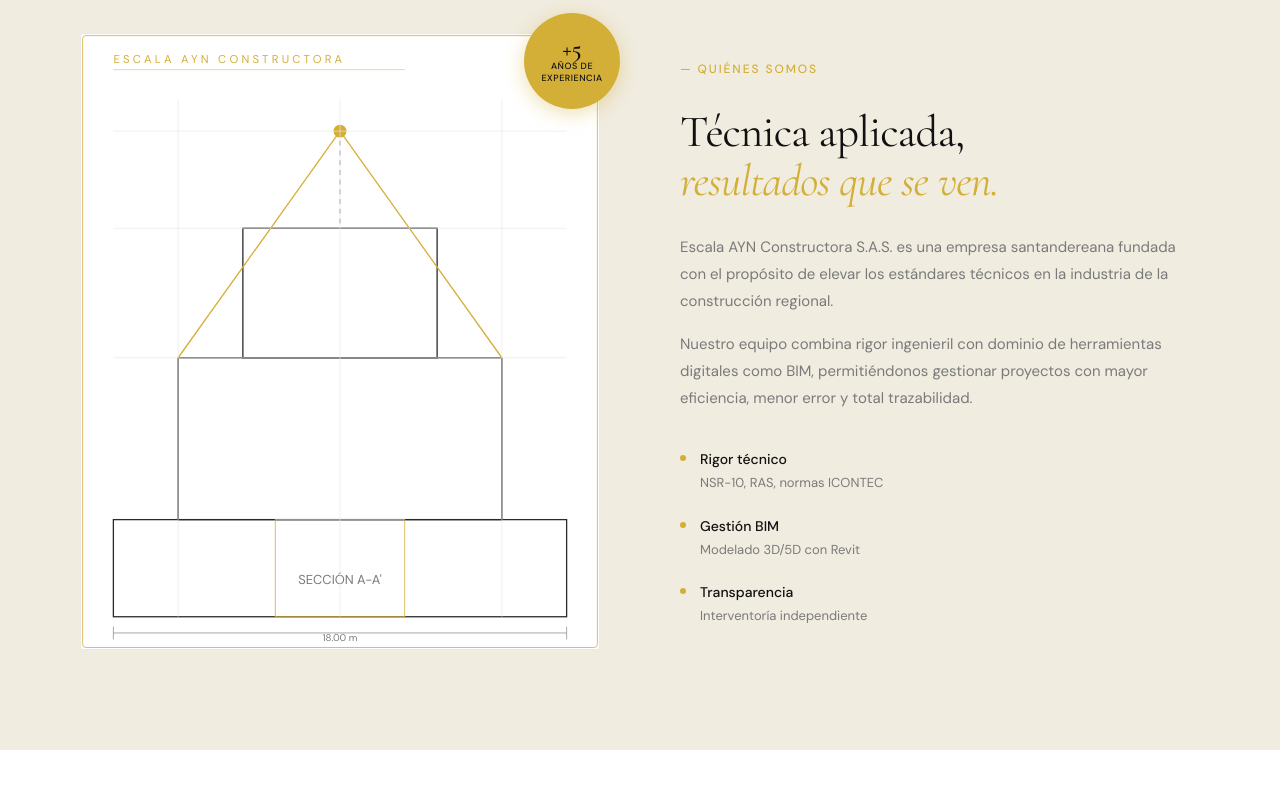
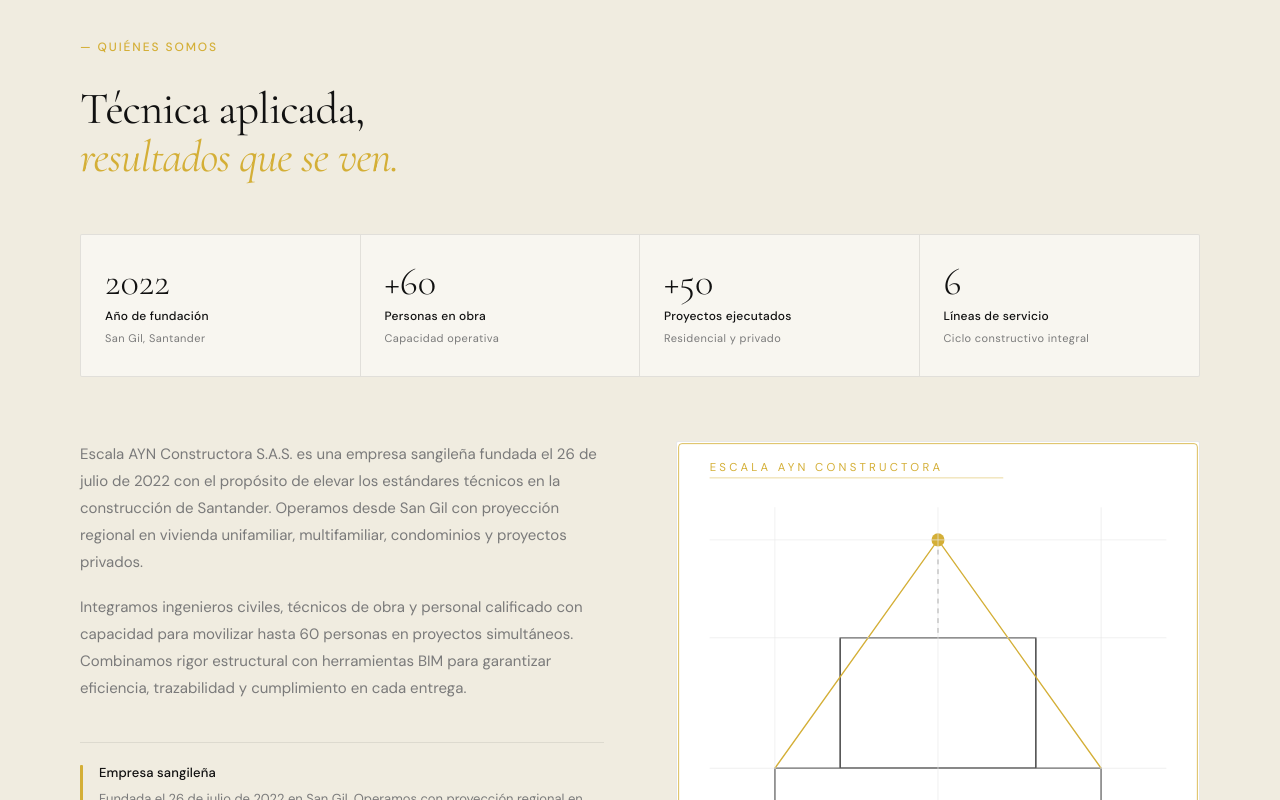
Before and after one commit to Alejo0301/escala-ayn-web, a React (Vite) app: page / in a window 1280 px wide. Shown: the part 2020-2820 px from the top of the page. Built offline with nearby package versions, Linux system fonts and the light colour scheme.

Commit message:
Redesign about section

```diff
--- a/src/App.css
+++ b/src/App.css
@@ -620,119 +620,167 @@
   background: var(--beige-light);
 }
 
-.nosotros__inner {
+/* Encabezado: izquierdo, no centrado */
+.nosotros__header {
+  max-width: 580px;
+  margin-bottom: 52px;
+}
+
+.nosotros__title {
+  font-size: clamp(32px, 3.5vw, 48px);
+  margin: 12px 0 0;
+  line-height: 1.08;
+}
+.nosotros__title em { color: var(--gold); font-style: italic; }
+
+/* Franja de métricas */
+.nosotros__metrics {
+  display: grid;
+  grid-template-columns: repeat(4, 1fr);
+  border: 1px solid rgba(0,0,0,0.09);
+  border-radius: 2px;
+  margin-bottom: 64px;
+  overflow: hidden;
+  background: rgba(255,255,255,0.5);
+}
+
+.nosotros__metric {
+  display: flex;
+  flex-direction: column;
+  gap: 4px;
+  padding: 28px 24px;
+  border-right: 1px solid rgba(0,0,0,0.09);
+}
+
+.nosotros__metric:last-child {
+  border-right: none;
+}
+
+.nosotros__metric-num {
+  font-family: var(--font-display);
+  font-size: clamp(32px, 3vw, 44px);
+  font-weight: 300;
+  color: var(--black);
+  line-height: 1;
+}
+
+.nosotros__metric-label {
+  font-size: 12px;
+  font-weight: 500;
+  color: var(--black);
+  letter-spacing: 0.02em;
+  margin-top: 2px;
+}
+
+.nosotros__metric-sub {
+  font-size: 11px;
+  color: var(--gray-mid);
+  letter-spacing: 0.04em;
+}
+
+/* Cuerpo: texto + diagrama */
+.nosotros__body {
   display: grid;
   grid-template-columns: 1fr 1fr;
-  gap: 80px;
-  align-items: center;
+  gap: 72px;
+  align-items: start;
 }
 
-.nosotros__visual {
-  position: relative;
+/* Columna de texto */
+.nosotros__text {
+  font-size: 15px;
+  color: var(--gray-mid);
+  line-height: 1.8;
+  margin-bottom: 18px;
 }
 
+.nosotros__pillars {
+  margin-top: 40px;
+  display: flex;
+  flex-direction: column;
+  gap: 0;
+  border-top: 1px solid rgba(0,0,0,0.08);
+}
+
+.nosotros__pillar {
+  display: flex;
+  gap: 16px;
+  align-items: flex-start;
+  padding: 20px 0;
+  border-bottom: 1px solid rgba(0,0,0,0.08);
+}
+
+.nosotros__pillar-mark {
+  width: 3px;
+  height: 36px;
+  background: var(--gold);
+  flex-shrink: 0;
+  margin-top: 2px;
+  border-radius: 1px;
+}
+
+.nosotros__pillar-title {
+  display: block;
+  font-size: 13px;
+  font-weight: 500;
+  color: var(--black);
+  margin-bottom: 4px;
+  letter-spacing: 0.01em;
+}
+
+.nosotros__pillar-desc {
+  font-size: 13px;
+  color: var(--gray-mid);
+  line-height: 1.65;
+}
+
+/* Columna de diagrama */
 .nosotros__diagram {
   background: var(--white);
   border: 1px solid var(--gray-light);
   border-radius: 2px;
   overflow: hidden;
-  padding: 0;
 }
+
 .nosotros__diagram svg {
   width: 100%;
   height: auto;
   display: block;
 }
 
-.nosotros__badge {
-  position: absolute;
-  top: -20px;
-  right: -20px;
-  width: 96px;
-  height: 96px;
-  background: var(--gold);
-  border-radius: 50%;
-  display: flex;
-  flex-direction: column;
-  align-items: center;
-  justify-content: center;
+.nosotros__diagram-caption {
+  font-size: 10px;
+  color: var(--gray-mid);
+  letter-spacing: 0.08em;
+  text-transform: uppercase;
   text-align: center;
-  z-index: 2;
-  box-shadow: 0 4px 20px rgba(212, 175, 55, 0.4);
-}
-.nosotros__badge-num {
-  font-family: var(--font-display);
-  font-size: 24px;
-  font-weight: 700;
-  color: var(--black);
-  line-height: 1;
-}
-.nosotros__badge-label {
-  font-size: 9px;
-  font-weight: 500;
-  color: var(--black);
-  text-transform: uppercase;
-  letter-spacing: 0.06em;
-  line-height: 1.3;
+  margin-top: 12px;
+  opacity: 0.7;
 }
 
-.nosotros__content {
-  padding: 20px 0;
-}
-
-.nosotros__title {
-  font-size: clamp(32px, 3.5vw, 48px);
-  margin: 12px 0 28px;
-}
-.nosotros__title em { color: var(--gold); font-style: italic; }
-
-.nosotros__text {
-  font-size: 15px;
-  color: var(--gray-mid);
-  line-height: 1.8;
-  margin-bottom: 16px;
-}
-
-.nosotros__pillars {
-  margin-top: 36px;
-  display: flex;
-  flex-direction: column;
-  gap: 20px;
-}
-
-.nosotros__pillar {
-  display: flex;
-  gap: 14px;
-  align-items: flex-start;
-}
-
-.nosotros__pillar-dot {
-  width: 6px;
-  height: 6px;
-  background: var(--gold);
-  border-radius: 50%;
-  flex-shrink: 0;
-  margin-top: 7px;
-}
-
-.nosotros__pillar strong {
-  display: block;
-  font-size: 14px;
-  font-weight: 500;
-  color: var(--black);
-  margin-bottom: 2px;
-}
-.nosotros__pillar p {
-  font-size: 13px;
-  color: var(--gray-mid);
+@media (max-width: 1024px) {
+  .nosotros__metric { padding: 24px 18px; }
 }
 
 @media (max-width: 900px) {
-  .nosotros__inner {
+  .nosotros__metrics {
+    grid-template-columns: repeat(2, 1fr);
+  }
+  .nosotros__metric:nth-child(2) { border-right: none; }
+  .nosotros__metric:nth-child(1),
+  .nosotros__metric:nth-child(2) { border-bottom: 1px solid rgba(0,0,0,0.09); }
+
+  .nosotros__body {
     grid-template-columns: 1fr;
     gap: 48px;
   }
-  .nosotros__badge { top: -12px; right: -12px; }
+}
+
+@media (max-width: 540px) {
+  .nosotros__metrics { grid-template-columns: repeat(2, 1fr); }
+  .nosotros__metric { padding: 20px 16px; }
+  .nosotros__metric-num { font-size: 30px; }
+  .nosotros__diagram-col { display: none; }
 }
 
 /* ── Proyectos ────────────────────────────────── */
--- a/src/components/sections/Nosotros.jsx
+++ b/src/components/sections/Nosotros.jsx
@@ -1,70 +1,120 @@
+const METRICS = [
+  { num: '2022',  label: 'Año de fundación',    sub: 'San Gil, Santander' },
+  { num: '+60',   label: 'Personas en obra',     sub: 'Capacidad operativa' },
+  { num: '+50',   label: 'Proyectos ejecutados', sub: 'Residencial y privado' },
+  { num: '6',     label: 'Líneas de servicio',   sub: 'Ciclo constructivo integral' },
+]
+
 const PILLARS = [
-  ['Rigor técnico', 'NSR-10, RAS, normas ICONTEC'],
-  ['Gestión BIM', 'Modelado 3D/5D con Revit'],
-  ['Transparencia', 'Interventoría independiente'],
+  {
+    title: 'Empresa sangileña',
+    desc:  'Fundada el 26 de julio de 2022 en San Gil. Operamos con proyección regional en Santander.',
+  },
+  {
+    title: 'Equipo técnico calificado',
+    desc:  'Ingenieros civiles, técnicos de obra y personal calificado con experiencia en proyectos de mediana y alta complejidad.',
+  },
+  {
+    title: 'Capacidad operativa real',
+    desc:  'Hasta 60 personas simultáneas en obra. Coordinación de frentes de trabajo con trazabilidad BIM en cada proyecto.',
+  },
 ]
 
 export default function Nosotros() {
   return (
     <section id="nosotros" className="section nosotros">
-      <div className="container nosotros__inner">
-        <div className="nosotros__visual">
-          <div className="nosotros__badge">
-            <p className="nosotros__badge-num">+5</p>
-            <p className="nosotros__badge-label">Años de<br />experiencia</p>
-          </div>
-          <div className="nosotros__diagram" aria-hidden="true">
-            <svg viewBox="0 0 320 380" fill="none" xmlns="http://www.w3.org/2000/svg">
-              <rect x="1" y="1" width="318" height="378" rx="2" stroke="#D4AF37" strokeWidth="0.5" />
-              <rect x="20" y="300" width="280" height="60" stroke="#2a2a2a" strokeWidth="0.8" />
-              <rect x="60" y="200" width="200" height="100" stroke="#2a2a2a" strokeWidth="0.8" />
-              <rect x="100" y="120" width="120" height="80" stroke="#2a2a2a" strokeWidth="0.8" />
-              <path d="M160 60L60 200M160 60L260 200" stroke="#D4AF37" strokeWidth="0.8" />
-              <path d="M160 60L160 120" stroke="#7A7A7A" strokeWidth="0.5" strokeDasharray="3 3" />
-              <circle cx="160" cy="60" r="4" fill="#D4AF37" />
-              <rect x="120" y="300" width="80" height="60" stroke="#D4AF37" strokeWidth="0.5" />
-              <text x="160" y="340" textAnchor="middle" fill="#7A7A7A" fontSize="8" fontFamily="DM Sans">SECCIÓN A-A'</text>
-              <text x="20" y="18" fill="#D4AF37" fontSize="7" fontFamily="DM Sans" letterSpacing="2">ESCALA AYN CONSTRUCTORA</text>
-              <line x1="20" y1="22" x2="200" y2="22" stroke="#D4AF37" strokeWidth="0.3" />
-              <line x1="20" y1="60" x2="300" y2="60" stroke="#e8e8e8" strokeWidth="0.4" />
-              <line x1="20" y1="120" x2="300" y2="120" stroke="#e8e8e8" strokeWidth="0.4" />
-              <line x1="20" y1="200" x2="300" y2="200" stroke="#e8e8e8" strokeWidth="0.4" />
-              <line x1="60" y1="40" x2="60" y2="360" stroke="#e8e8e8" strokeWidth="0.4" />
-              <line x1="160" y1="40" x2="160" y2="360" stroke="#e8e8e8" strokeWidth="0.4" />
-              <line x1="260" y1="40" x2="260" y2="360" stroke="#e8e8e8" strokeWidth="0.4" />
-              <path d="M20 370h280" stroke="#7A7A7A" strokeWidth="0.4" />
-              <path d="M20 366v8M300 366v8" stroke="#7A7A7A" strokeWidth="0.4" />
-              <text x="160" y="375" textAnchor="middle" fill="#7A7A7A" fontSize="6" fontFamily="DM Sans">18.00 m</text>
-            </svg>
-          </div>
-        </div>
+      <div className="container">
 
-        <div className="nosotros__content">
+        {/* ── Encabezado izquierdo ── */}
+        <div className="nosotros__header">
           <span className="section__tag">— Quiénes somos</span>
           <h2 className="section__title nosotros__title">
             Técnica aplicada,<br />
             <em>resultados que se ven.</em>
           </h2>
+        </div>
+
+        {/* ── Franja de métricas ── */}
+        <div className="nosotros__metrics" aria-label="Datos clave">
+          {METRICS.map((m, i) => (
+            <div key={i} className="nosotros__metric">
+              <span className="nosotros__metric-num">{m.num}</span>
+              <span className="nosotros__metric-label">{m.label}</span>
+              <span className="nosotros__metric-sub">{m.sub}</span>
+            </div>
+          ))}
+        </div>
+
+        {/* ── Cuerpo: texto + diagrama ── */}
+        <div className="nosotros__body">
+
+          <div className="nosotros__text-col">
             <p className="nosotros__text">
-            Escala AYN Constructora S.A.S. es una empresa santandereana fundada con el propósito
-            de elevar los estándares técnicos en la industria de la construcción regional.
+              Escala AYN Constructora S.A.S. es una empresa sangileña fundada el 26 de julio
+              de 2022 con el propósito de elevar los estándares técnicos en la construcción
+              de Santander. Operamos desde San Gil con proyección regional en vivienda
+              unifamiliar, multifamiliar, condominios y proyectos privados.
             </p>
             <p className="nosotros__text">
-            Nuestro equipo combina rigor ingenieril con dominio de herramientas digitales como BIM,
-            permitiéndonos gestionar proyectos con mayor eficiencia, menor error y total trazabilidad.
+              Integramos ingenieros civiles, técnicos de obra y personal calificado con
+              capacidad para movilizar hasta 60 personas en proyectos simultáneos. Combinamos
+              rigor estructural con herramientas BIM para garantizar eficiencia, trazabilidad
+              y cumplimiento en cada entrega.
             </p>
+
             <div className="nosotros__pillars">
-            {PILLARS.map(([t, d]) => (
-              <div key={t} className="nosotros__pillar">
-                <span className="nosotros__pillar-dot" />
+              {PILLARS.map(p => (
+                <div key={p.title} className="nosotros__pillar">
+                  <div className="nosotros__pillar-mark" aria-hidden="true" />
                   <div>
-                  <strong>{t}</strong>
-                  <p>{d}</p>
+                    <strong className="nosotros__pillar-title">{p.title}</strong>
+                    <p className="nosotros__pillar-desc">{p.desc}</p>
                   </div>
                 </div>
               ))}
             </div>
           </div>
+
+          <div className="nosotros__diagram-col" aria-hidden="true">
+            <div className="nosotros__diagram">
+              <svg viewBox="0 0 320 380" fill="none" xmlns="http://www.w3.org/2000/svg">
+                <rect x="1" y="1" width="318" height="378" rx="2" stroke="#D4AF37" strokeWidth="0.5" />
+                {/* Planta edificio */}
+                <rect x="20" y="300" width="280" height="60" stroke="#2a2a2a" strokeWidth="0.8" />
+                <rect x="60" y="200" width="200" height="100" stroke="#2a2a2a" strokeWidth="0.8" />
+                <rect x="100" y="120" width="120" height="80" stroke="#2a2a2a" strokeWidth="0.8" />
+                {/* Líneas de cubierta */}
+                <path d="M160 60L60 200M160 60L260 200" stroke="#D4AF37" strokeWidth="0.8" />
+                <path d="M160 60L160 120" stroke="#7A7A7A" strokeWidth="0.5" strokeDasharray="3 3" />
+                <circle cx="160" cy="60" r="4" fill="#D4AF37" />
+                {/* Núcleo */}
+                <rect x="120" y="300" width="80" height="60" stroke="#D4AF37" strokeWidth="0.5" />
+                {/* Etiquetas */}
+                <text x="160" y="340" textAnchor="middle" fill="#7A7A7A" fontSize="8" fontFamily="DM Sans">SECCIÓN A-A'</text>
+                <text x="20" y="18" fill="#D4AF37" fontSize="7" fontFamily="DM Sans" letterSpacing="2">ESCALA AYN CONSTRUCTORA</text>
+                <line x1="20" y1="22" x2="200" y2="22" stroke="#D4AF37" strokeWidth="0.3" />
+                {/* Cuadrícula */}
+                <line x1="20" y1="60"  x2="300" y2="60"  stroke="#e8e8e8" strokeWidth="0.4" />
+                <line x1="20" y1="120" x2="300" y2="120" stroke="#e8e8e8" strokeWidth="0.4" />
+                <line x1="20" y1="200" x2="300" y2="200" stroke="#e8e8e8" strokeWidth="0.4" />
+                <line x1="60"  y1="40" x2="60"  y2="360" stroke="#e8e8e8" strokeWidth="0.4" />
+                <line x1="160" y1="40" x2="160" y2="360" stroke="#e8e8e8" strokeWidth="0.4" />
+                <line x1="260" y1="40" x2="260" y2="360" stroke="#e8e8e8" strokeWidth="0.4" />
+                {/* Cota inferior */}
+                <path d="M20 370h280" stroke="#7A7A7A" strokeWidth="0.4" />
+                <path d="M20 366v8M300 366v8" stroke="#7A7A7A" strokeWidth="0.4" />
+                <text x="160" y="375" textAnchor="middle" fill="#7A7A7A" fontSize="6" fontFamily="DM Sans">18.00 m</text>
+                {/* Ubicación */}
+                <text x="20" y="395" fill="#7A7A7A" fontSize="6" fontFamily="DM Sans" letterSpacing="1">SAN GIL · SANTANDER</text>
+              </svg>
+            </div>
+
+            <p className="nosotros__diagram-caption">
+              Plano esquemático representativo — Escala AYN Constructora S.A.S.
+            </p>
+          </div>
+
+        </div>
       </div>
     </section>
   )
```
Lines whose indentation alone changed are shown as unchanged.
